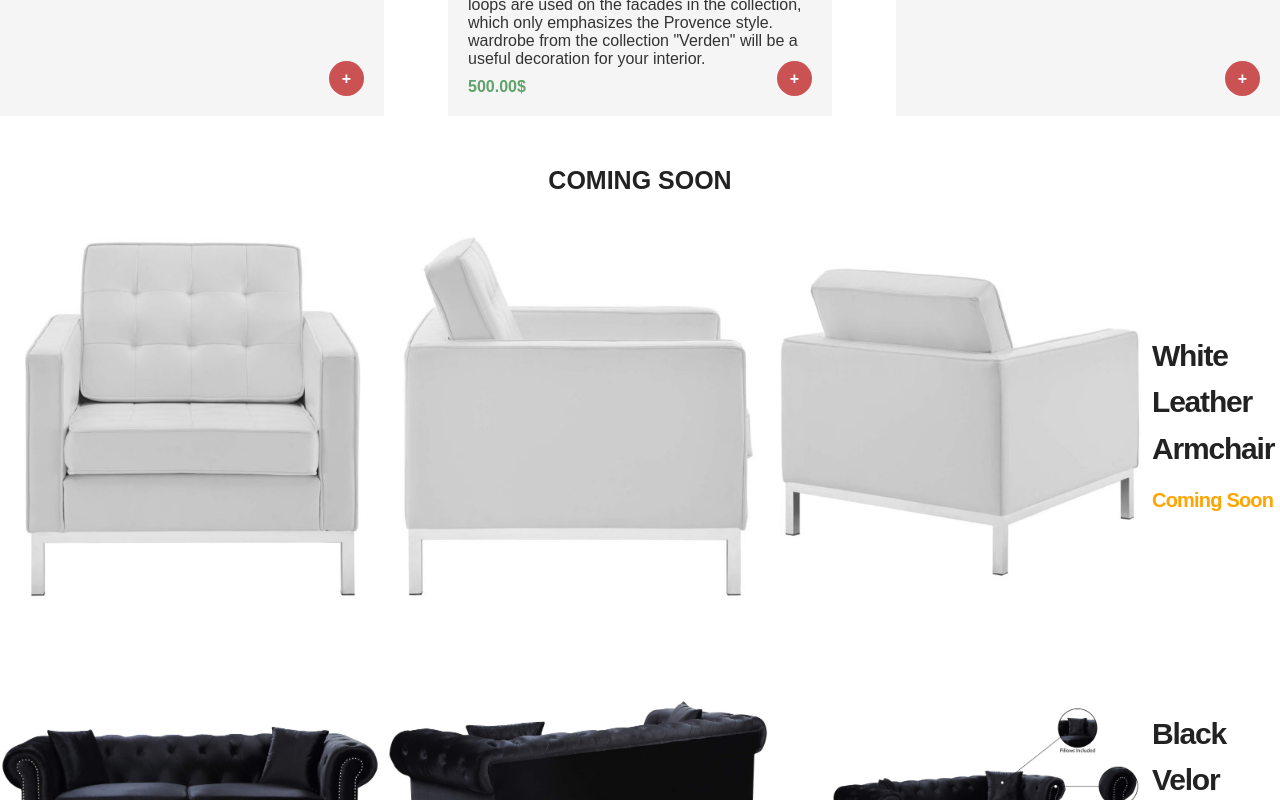
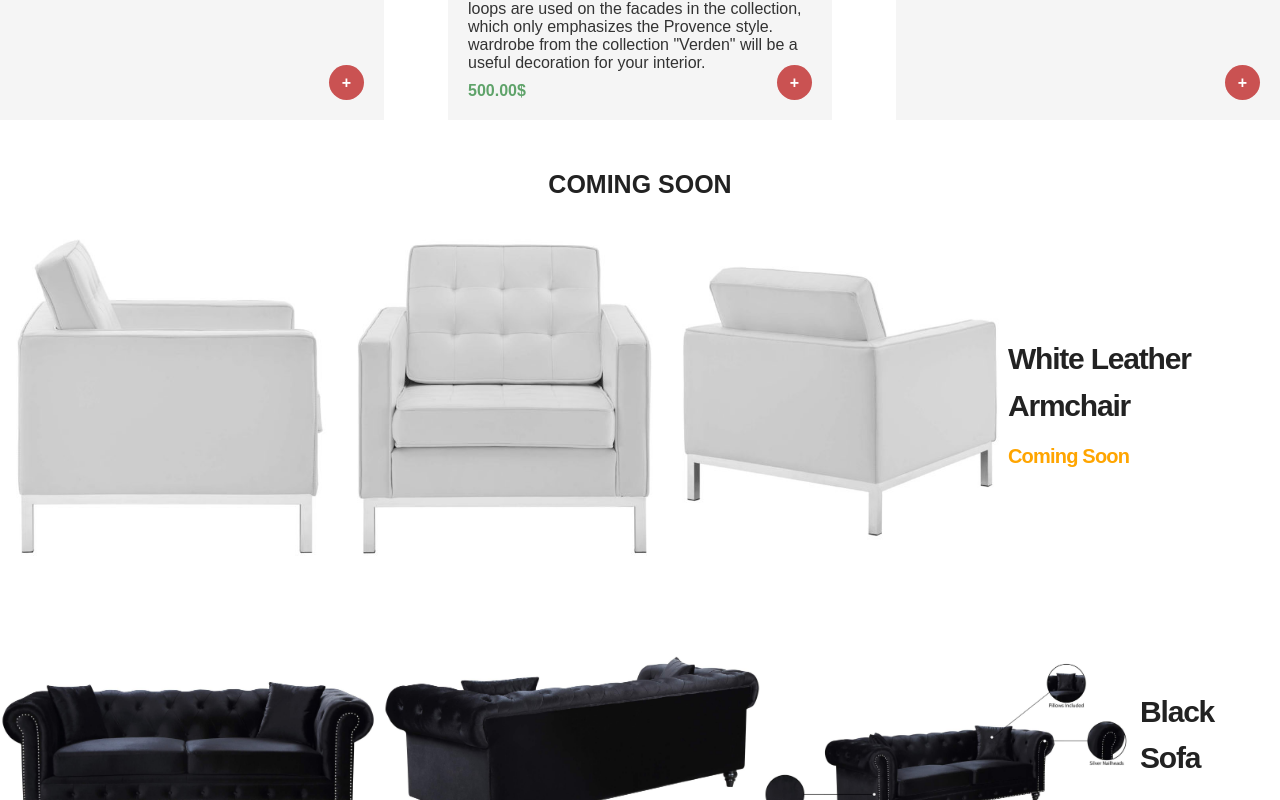
Before and after one commit to Menma333/Furniture-Haven-shop, a React (Create React App) app: page / in a window 1280 px wide. Shown: the part 2000-2800 px from the top of the page. Built offline with nearby package versions, Linux system fonts and the light colour scheme; a web font is replaced by a local one.

Commit message:
error correction. Changing some components

```diff
--- a/src/App.js
+++ b/src/App.js
@@ -4,8 +4,7 @@ import Footer from "./components/Footer";
 import Items from "./components/Items";
 import Categories from "./components/Categories";
 import ShowFullItem from "./components/ShowFullItem";
-import CardsArmchair from "./components/CardsArmchair";
-import CardsSofaBlack from "./components/CardsSofaBlack";
+import Banner from "./components/Banner";
 
 class App extends React.Component {
   constructor(props) {
@@ -63,6 +62,18 @@ class App extends React.Component {
           price: '5000.00'
         }
       ],
+      images: [
+        { src: "./img/white-armchair-r.jpeg" },
+        { src: "./img/white-armchair.jpeg" },
+        { src: "./img/white-armchair-b.jpeg" },
+        { src: "./img/Black-Velvet-Sofa.jpg" },
+        { src: "./img/Black-Velvet-Sofa-b.jpg" },
+        { src: "./img/Black-Velvet-Sofa-x.jpg" },
+        { src: "./img/woodtable.jpg" },
+        { src: "./img/woodtable-app.jpg" },
+        { src: "./img/woodtable-at.jpg" }
+      ],
+
       showFullItem: false,
       fullItem: {}
     }
@@ -84,8 +95,27 @@ class App extends React.Component {
         <Categories chooseCategory={this.chooseCategory} />
         <Items onShowItem={this.onShowItem} items={this.state.currentItems} onAdd={this.addToOrder} />
         {this.state.showFullItem && <ShowFullItem onShowItem={this.onShowItem} onAdd={this.addToOrder} item={this.state.fullItem} />}
-        <CardsArmchair />
-        <CardsSofaBlack />
+        <Banner
+          title="White Leather Armchair"
+          header="COMING SOON"
+          link="#!"
+          subtitle="Coming Soon"
+          img={["./img/white-armchair-r.jpeg", "./img/white-armchair.jpeg", "./img/white-armchair-b.jpeg"]}
+        />
+        <Banner
+          title="Black Sofa"
+          header=""
+          link="#!"
+          subtitle="Coming Soon"
+          img={["./img/Black-Velvet-Sofa.jpg", "./img/Black-Velvet-Sofa-b.jpg", "./img/Black-Velvet-Sofa-x.jpg"]}
+        />
+        <Banner
+          title="Wood Table"
+          header=""
+          link="#!"
+          subtitle="Coming Soon"
+          img={["./img/woodtable.jpg", "./img/woodtable-app.jpg", "./img/woodtable-at.jpg"]}
+        />
         <Footer />
       </div>
     );
@@ -108,14 +138,11 @@ class App extends React.Component {
   }
 
   addToOrder(item) {
-    let isInArray = false
-    this.state.orders.forEach(el => {
-      if (el.id === item.id)
-        isInArray = true
-    })
-    if (!isInArray)
+    const exist = this.state.orders.find((el) => el.id === item.id);
 
+    if (!exist) {
       this.setState({ orders: [...this.state.orders, item] })
+    }
   }
 }
 
--- /dev/null
+++ b/src/components/Banner.jsx
@@ -0,0 +1,25 @@
+import React, { Component } from "react";
+
+export class Cards extends Component {
+  render() {
+    return (
+      <div>
+        <div className="banner__header">{this.props.header}</div>
+        <div className="banner">
+          <a href="#!" className="banner__link"></a>
+          {this.props.img.map((el) => (
+            <img src={el} className="banner__img" />
+          ))}
+          <div className="banner__body">
+            <div className="banner__text">
+              <div className="banner__title">{this.props.title}</div>
+              <div className="banner__muted">{this.props.subtitle}</div>
+            </div>
+          </div>
+        </div>
+      </div>
+    );
+  }
+}
+
+export default Cards;
--- a/src/components/CardsArmchair.jsx
+++ /dev/null
@@ -1,37 +0,0 @@
-import React, { Component } from "react";
-
-export class CardsArmchair extends Component {
-  render() {
-    return (
-      <div>
-        <div className="card__header">COMING SOON</div>
-        <div className="card">
-          <a href="#!" className="card__link"></a>
-          <img
-            className="card__img"
-            src="./img/white-armchair.jpeg"
-            alt="Card01"
-          />
-          <img
-            className="card__img"
-            src="./img/white-armchair-r.jpeg"
-            alt="Card02"
-          />
-          <img
-            className="card__img"
-            src="./img/white-armchair-b.jpeg"
-            alt="Card03"
-          />
-          <div className="card__body">
-            <div className="card__text">
-              <div className="card__title">White Leather Armchair</div>
-              <div className="card__muted">Coming Soon</div>
-            </div>
-          </div>
-        </div>
-      </div>
-    );
-  }
-}
-
-export default CardsArmchair;
--- a/src/components/CardsSofaBlack.jsx
+++ /dev/null
@@ -1,37 +0,0 @@
-import React, { Component } from "react";
-
-export class CardsSofaBlack extends Component {
-  render() {
-    return (
-      <div>
-        <div className="card__header"></div>
-        <div className="card">
-          <a href="#!" className="card__link"></a>
-          <img
-            className="card__img"
-            src="./img/Black-Velvet-Sofa.jpg"
-            alt="Card04"
-          />
-          <img
-            className="card__img"
-            src="./img/Black-Velvet-Sofa-b.jpg"
-            alt="Card05"
-          />
-          <img
-            className="card__img"
-            src="./img/Black-Velvet-Sofa-x.jpg"
-            alt="Card06"
-          />
-          <div className="card__body">
-            <div className="card__text">
-              <div className="card__title">Black Velor Sofa</div>
-              <div className="card__muted">Coming Soon</div>
-            </div>
-          </div>
-        </div>
-      </div>
-    );
-  }
-}
-
-export default CardsSofaBlack;
--- a/src/index.css
+++ b/src/index.css
@@ -3,6 +3,7 @@
 * {
   margin: 0;
   padding: 0;
+  overflow-x: hidden;
 }
 
 body {
@@ -10,6 +11,7 @@ body {
   color: #222;
   font-family: 'Belanosima', sans-serif;
   font-weight: 300;
+  overflow-x: hidden;
 }
 
 .wrapper {
@@ -253,21 +255,21 @@ main .add-to-cart:hover,
   transform: scale(1.5) translateY(-5px);
 }
 
-.card__header {
+.banner__header {
   font-weight: 600;
   font-size: 25px;
   text-align: center;
   margin-bottom: 30px;
 }
 
-.card {
+.banner {
   position: relative;
   cursor: pointer;
   display: flex;
   justify-content: space-between;
 }
 
-.card__link {
+.banner__link {
   position: absolute;
   z-index: 1;
   left: 0px;
@@ -276,7 +278,7 @@ main .add-to-cart:hover,
   height: 250px;
 }
 
-.card__img {
+.banner__img {
   margin-bottom: 20px;
   border-radius: 20px;
   width: 30%;
@@ -284,14 +286,14 @@ main .add-to-cart:hover,
   object-fit: cover;
 }
 
-.card__body {
+.banner__body {
   display: flex;
   justify-content: space-between;
   column-gap: 10px;
   align-items: center;
 }
 
-.card__title {
+.banner__title {
   margin-bottom: 7px;
   font-weight: 600;
   font-size: 30px;
@@ -299,7 +301,7 @@ main .add-to-cart:hover,
   letter-spacing: -0.04em;
 }
 
-.card__muted {
+.banner__muted {
   font-weight: 600;
   font-size: 20px;
   line-height: 2.08;
```
Also changed, not shown: src/components/Footer.jsx (+2 -6 lines), src/components/WoodTable.jsx (deleted, +0 -9 lines).
